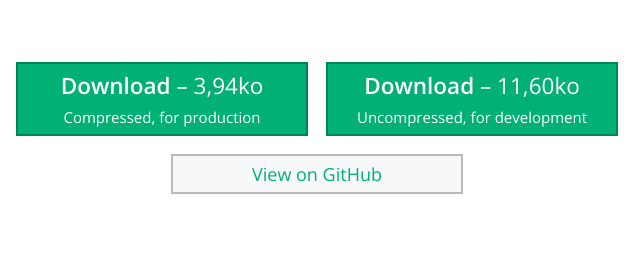
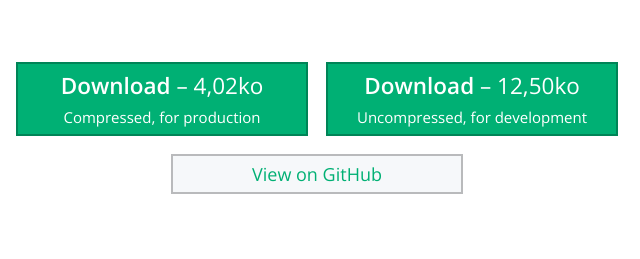
Before and after one commit to Twikito/easy-toggle-state, a website: page docs/index.html in a window 1280 px wide. Shown: the part 543-802 px from the top of the page, 451-1091 px from the left. Drawn offline with nearby package versions, Linux system fonts and the light colour scheme; some packages are replaced by stand-ins of ours; a script that the page names is missing.

Commit message:
Sizes update

```diff
--- a/docs/index.html
+++ b/docs/index.html
@@ -69,11 +69,11 @@
 
 		<div id="download">
 			<a class="button" href="//raw.githubusercontent.com/Twikito/easy-toggle-state/master/dist/easy-toggle-state.es6.min.js" title="Download Easy Toggle State compressed, production version">
-				<span class="big"><strong>Download</strong> &ndash; 3,94ko</span><br>
+				<span class="big"><strong>Download</strong> &ndash; 4,02ko</span><br>
 				<small>Compressed, for production</small>
 			</a>
 			<a class="button" href="//raw.githubusercontent.com/Twikito/easy-toggle-state/master/dist/easy-toggle-state.es6.js" title="Download Easy Toggle State uncompressed, development version">
-				<span class="big"><strong>Download</strong> &ndash; 11,60ko</span><br>
+				<span class="big"><strong>Download</strong> &ndash; 12,50ko</span><br>
 				<small>Uncompressed, for development</small>
 			</a>
 			<a class="button button--grey" href="//github.com/Twikito/easy-toggle-state" title="View Easy Toggle State on GitHub">
```
